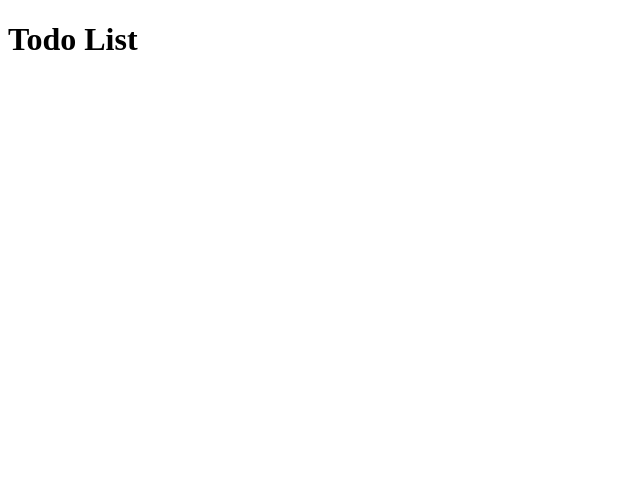
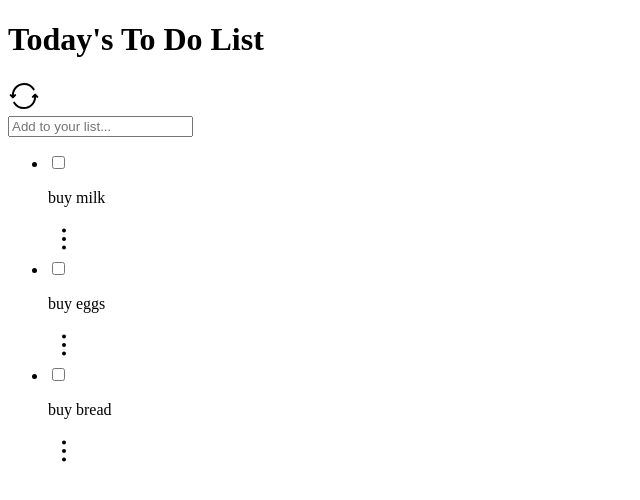
Before and after one commit to seperalta22/To-Do-List-Webpack, a website built with webpack: page src/index.html in a window 1280 px wide. Shown: the whole page, without its empty margins (0-640 px from the left). Built offline with nearby package versions, Linux system fonts and the light colour scheme.

Commit message:
Update JS file

```diff
--- a/package.json
+++ b/package.json
@@ -4,7 +4,8 @@
 	"description": "A simple todo list app",
 	"private": true,
 	"scripts": {
-		"build": "webpack"
+		"build": "webpack",
+		"dev": "npx webpack serve --config webpack.config.js"
 	},
 	"keywords": [
 		"todo",
@@ -26,6 +27,7 @@
 		"stylelint-csstree-validator": "1.x",
 		"stylelint-scss": "3.x",
 		"webpack": "^5.81.0",
-		"webpack-cli": "^5.0.2"
+		"webpack-cli": "^5.0.2",
+		"webpack-dev-server": "^4.13.3"
 	}
 }
--- a/src/index.html
+++ b/src/index.html
@@ -5,16 +5,13 @@
         <meta charset="UTF-8">
         <meta http-equiv="X-UA-Compatible" content="IE=edge">
         <meta name="viewport" content="width=device-width, initial-scale=1.0">
+        <script src="https://kit.fontawesome.com/1dea6ac3ad.js" crossorigin="anonymous"></script>
         <title>Todo List</title>
     </head>
 
     <body>
-        <div id="app">
-            <h1>Todo List</h1>
-            <todo-list></todo-list>
-        </div>
-        <script src="dist/bundle.js"></script>
-
+        <div id="app"></div>
+        <script type="module" src="./index.js"></script>
     </body>
 
 </html>
--- a/src/index.js
+++ b/src/index.js
@@ -1 +1,82 @@
 import './style.css';
+import dots from './img/dots.svg';
+import refresh from './img/refresh.svg';
+
+const app = document.querySelector('#app');
+const tasks = [
+  {
+    index: 0,
+    description: 'buy milk',
+    completed: false,
+  },
+
+  {
+    index: 1,
+    description: 'buy eggs',
+    completed: false,
+  },
+  {
+    index: 2,
+    description: 'buy bread',
+    completed: false,
+  },
+];
+
+if (!app.hasChildNodes()) {
+  const render = () => {
+    const titleContainer = document.createElement('div');
+    titleContainer.classList.add('title-container');
+    app.appendChild(titleContainer);
+
+    const title = document.createElement('h1');
+    title.classList.add('title');
+    title.textContent = "Today's To Do List";
+    titleContainer.appendChild(title);
+
+    const refreshIcon = document.createElement('img');
+    refreshIcon.classList.add('refresh-icon');
+    refreshIcon.src = refresh;
+    titleContainer.appendChild(refreshIcon);
+
+    const inputContainer = document.createElement('div');
+    inputContainer.classList.add('input-container');
+    app.appendChild(inputContainer);
+
+    const input = document.createElement('input');
+    input.classList.add('input');
+    input.type = 'text';
+    input.placeholder = 'Add to your list...';
+    inputContainer.appendChild(input);
+
+    const listContainer = document.createElement('div');
+    listContainer.classList.add('list-container');
+    app.appendChild(listContainer);
+
+    const list = document.createElement('ul');
+    list.classList.add('list');
+    listContainer.appendChild(list);
+
+    tasks.forEach((task) => {
+      const listItem = document.createElement('li');
+      listItem.classList.add('list-item');
+      list.appendChild(listItem);
+
+      const checkbox = document.createElement('input');
+      checkbox.classList.add('checkbox');
+      checkbox.type = 'checkbox';
+      listItem.appendChild(checkbox);
+
+      const description = document.createElement('p');
+      description.classList.add('description');
+      description.textContent = task.description;
+      listItem.appendChild(description);
+
+      const dotsIcon = document.createElement('img');
+      dotsIcon.classList.add('dots-icon');
+      dotsIcon.src = dots;
+      listItem.appendChild(dotsIcon);
+    });
+  };
+
+  render();
+}
--- a/src/style.css
+++ b/src/style.css
@@ -1,10 +1,11 @@
 /* body {
-  background-color: canvas;
-  color: canvastext;
-  color-scheme: light dark;
+	background-color: canvas;
+	color: canvastext;
+	color-scheme: light dark;
 } */
 
-body {
-  background-color: #fff;
-  color: #000;
+*,
+*::before,
+*::after {
+  box-sizing: border-box;
 }
--- a/webpack.config.js
+++ b/webpack.config.js
@@ -19,10 +19,20 @@ module.exports = {
         test: /\.(png|svg|jpg|jpeg|gif)$/i,
         type: 'asset/resource',
       },
+      {
+        test: /\.js$/,
+        exclude: /node_modules/,
+      },
     ],
   },
+  devServer: {
+    static: {
+      directory: path.join(__dirname, 'dist'),
+    },
+    port: 3000,
+  },
   output: {
-    filename: 'main.js',
+    filename: 'index.js',
     path: path.resolve(__dirname, 'dist'),
   },
 };
```
Also changed, not shown: dist/43ffb4d607d5204dd8c4.svg (added), dist/b9290fd00810e4c93df2.svg (added), dist/index.html, dist/index.js, pnpm-lock.yaml, src/img/dots.svg (added), src/img/refresh.svg (added).
